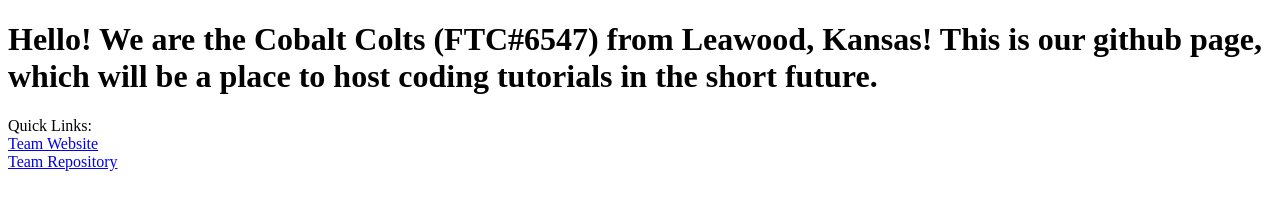
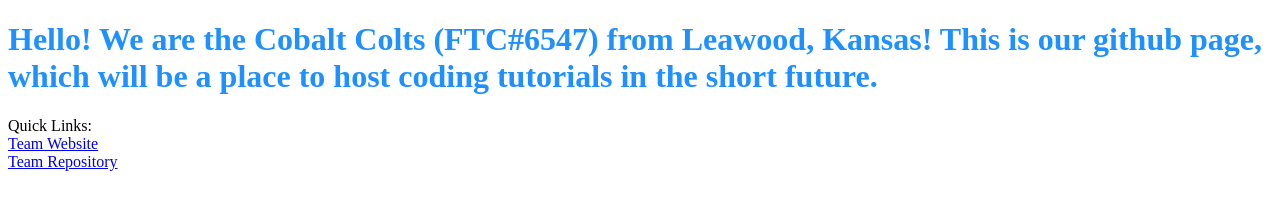
Before and after one commit to cobalt-colts/cobalt-colts.github.io, a plain HTML site: page index.html in a window 1280 px wide. Drawn offline with Linux system fonts and the light colour scheme.

Commit message:
Update index.html

```diff
--- a/index.html
+++ b/index.html
@@ -5,7 +5,7 @@
 
   </head>
   <body>
-    <h1>Hello! We are the Cobalt Colts (FTC#6547) from Leawood, Kansas! This is our github page, which will be a place to host coding tutorials in the short future.</h1>
+    <h1 style="color:DodgerBlue">Hello! We are the Cobalt Colts (FTC#6547) from Leawood, Kansas! This is our github page, which will be a place to host coding tutorials in the short future.</h1>
     <p>
       Quick Links: <br>
       <a href="http://www.ftc6547.org/" target="_blank">Team Website</a> <br>
```
